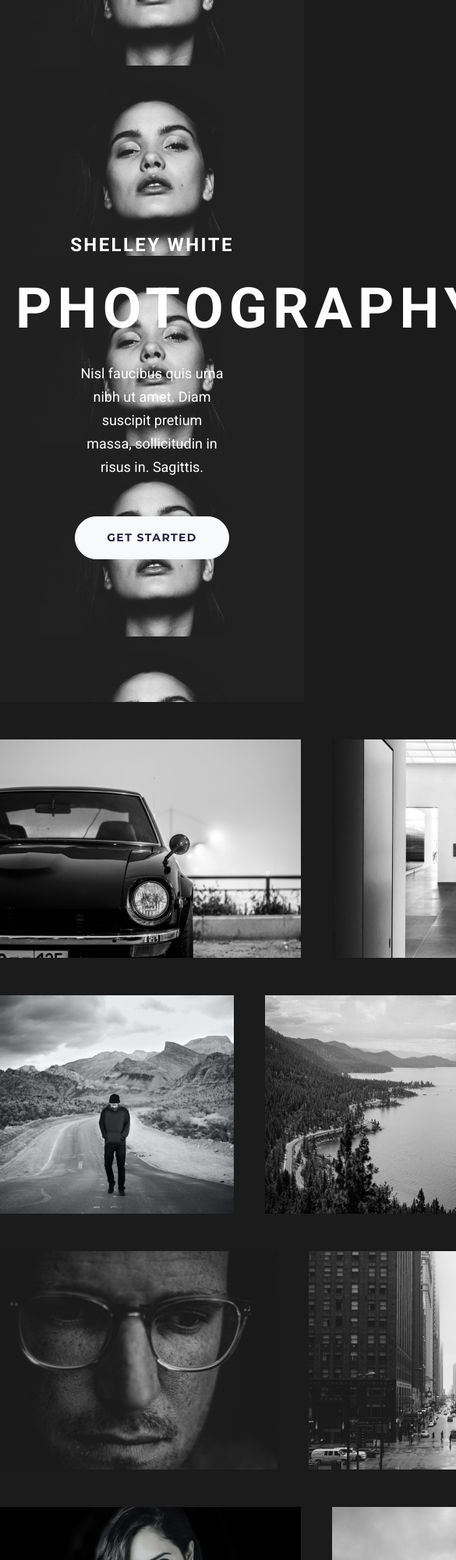
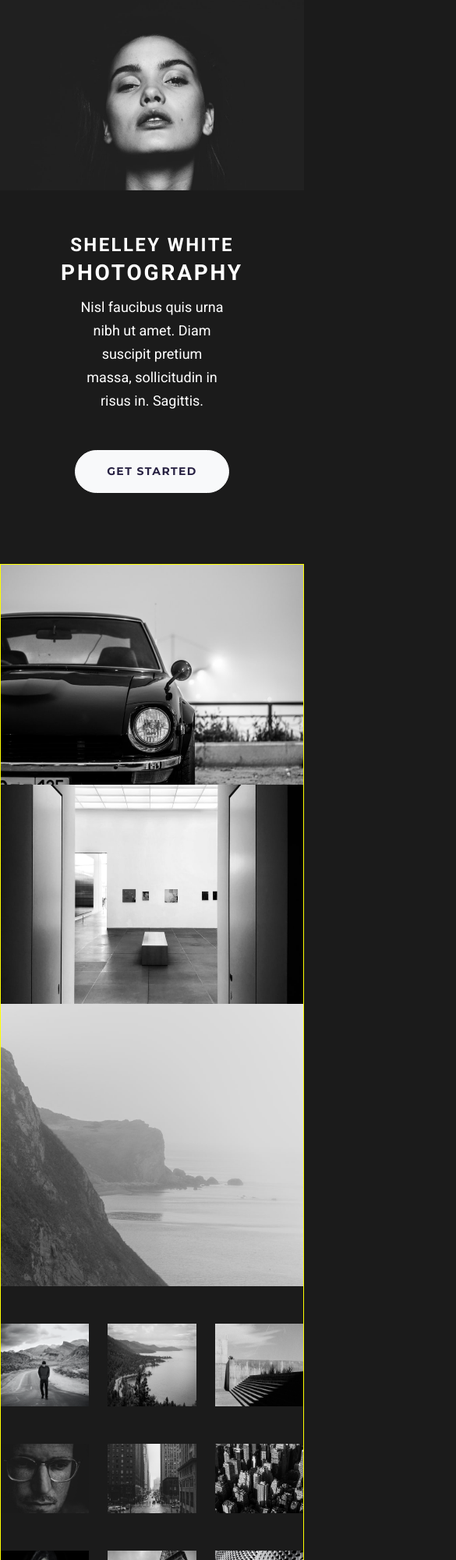
Before and after one commit to ShianneJT/cookies, a plain HTML site: page index.html in a window 390 px wide. Shown: the top 2000 px of the page at 78% size, 585 px wide, since content can reach past the window. Drawn offline with nearby package versions, Linux system fonts and the light colour scheme.

Commit message:
content done

```diff
--- a/index.html
+++ b/index.html
@@ -29,6 +29,7 @@
 		<title>Photography Portfolio</title>
 	</head>
 	<body>
+		<div class="hero-wrapper">
 			<div class="hero mb-5">
 				<div class="header"></div>
 				<div class="caption">
@@ -43,27 +44,55 @@
 					</div>
 				</div>
 			</div>
+		</div>
 
-		<div class="image-row-container">
-			<div class="image-row mb-5">
-				<img src="src/images/bw-01.png" />
-				<img src="src/images/bw-02.png" />
-				<img src="src/images/bw-03.png" />
+		<div class="image-container">
+			<div class="row mb-5">
+				<div class="col-sm-4 d-flex justify-content-center">
+					<img src="src/images/bw-01.png" class="img-fluid" />
 				</div>
-			<div class="image-row mb-5">
-				<img src="src/images/bw-04.png" />
-				<img src="src/images/bw-05.png" />
-				<img src="src/images/bw-06.png" />
+				<div class="col-sm-4 d-flex justify-content-center">
+					<img src="src/images/bw-02.png" class="img-fluid" />
 				</div>
-			<div class="image-row mb-5">
-				<img src="src/images/bw-07.png" />
-				<img src="src/images/bw-08.png" />
-				<img src="src/images/bw-09.png" />
+				<div class="col-sm-4 d-flex justify-content-center">
+					<img src="src/images/bw-03.png" class="img-fluid" />
 				</div>
-			<div class="image-row mb-5">
-				<img src="src/images/bw-10.png" />
-				<img src="src/images/bw-11.png" />
-				<img src="src/images/bw-12.png" />
+			</div>
+
+			<div class="row mb-5">
+				<div class="col d-flex justify-content-center">
+					<img src="src/images/bw-04.png" class="img-fluid" />
+				</div>
+				<div class="col d-flex justify-content-center">
+					<img src="src/images/bw-05.png" class="img-fluid" />
+				</div>
+				<div class="col d-flex justify-content-center">
+					<img src="src/images/bw-06.png" class="img-fluid" />
+				</div>
+			</div>
+
+			<div class="row mb-5">
+				<div class="col d-flex justify-content-center">
+					<img src="src/images/bw-07.png" class="img-fluid" />
+				</div>
+				<div class="col d-flex justify-content-center">
+					<img src="src/images/bw-08.png" class="img-fluid" />
+				</div>
+				<div class="col d-flex justify-content-center">
+					<img src="src/images/bw-09.png" class="img-fluid" />
+				</div>
+			</div>
+
+			<div class="row mb-5">
+				<div class="col d-flex justify-content-center">
+					<img src="src/images/bw-10.png" class="img-fluid" />
+				</div>
+				<div class="col d-flex justify-content-center">
+					<img src="src/images/bw-11.png" class="img-fluid" />
+				</div>
+				<div class="col d-flex justify-content-center">
+					<img src="src/images/bw-12.png" class="img-fluid" />
+				</div>
 			</div>
 		</div>
 	</body>
--- a/styles/portfolio.css
+++ b/styles/portfolio.css
@@ -4,14 +4,8 @@
 }
 
 body {
-	/* font-family: "Roboto", sans-serif; */
 	background: #1b1b1b;
 }
-/* FFFFFF
-1B1B1B
-202020
-272142
-282323 */
 
 /* .header {
 	height: 118px;
@@ -19,14 +13,12 @@ body {
 
 .hero {
 	height: 900px;
-	background: center / contain url("/src/images/woman-bg-bw-2x.png");
+	background: center / contain no-repeat url("/src/images/woman-bg-bw-2x.png");
 	/* margin: 158px auto; */
+	/* margin: 0 auto;
+  */
 	padding: 300px 20px;
-}
-
-.caption {
-	/* margin: 158px auto; */
-	/* width: 595px; */
+	margin: 0 auto;
 }
 
 .hero h1,
@@ -75,21 +67,36 @@ body {
 	vertical-align: top;
 }
 
-.image-row {
+.image-container {
 	max-width: 1152px;
 	margin: 0 auto;
-	padding: 0;
-	display: flex;
-	gap: 40px 40px;
+	border: 1px solid yellow;
 }
 
-img {
-	max-height: 280px;
+@media screen and (max-width: 576px) {
+	.hero {
+		background: url("/src/images/woman-bg-bw-2x.png");
+		background-position: top;
+		background-size: contain;
+		background-repeat: no-repeat;
+		height: 80vh;
+	}
+
+	.hero h1 {
+		margin-bottom: 5px;
+	}
+
+	.hero h2 {
+		font-size: 28px;
+		margin-bottom: 8px;
+	}
+
+	.hero p {
+		margin-top: 12px;
+	}
+
+	img {
+		min-width: 98% vh;
+		margin: 0 auto;
+	}
 }
-
-/*
-
-
-.image-rows img {
-	max-height: 280px;
-} */
```
Lines whose indentation alone changed are shown as unchanged.
